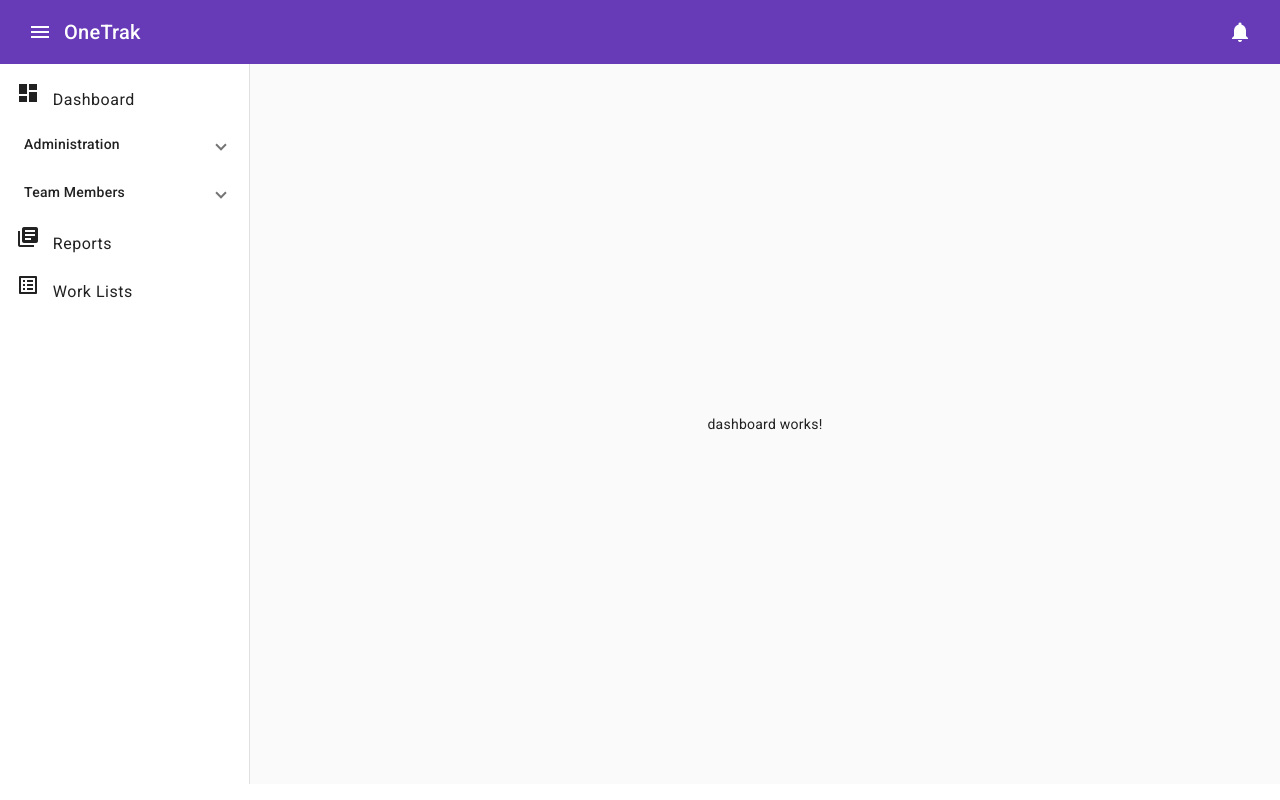
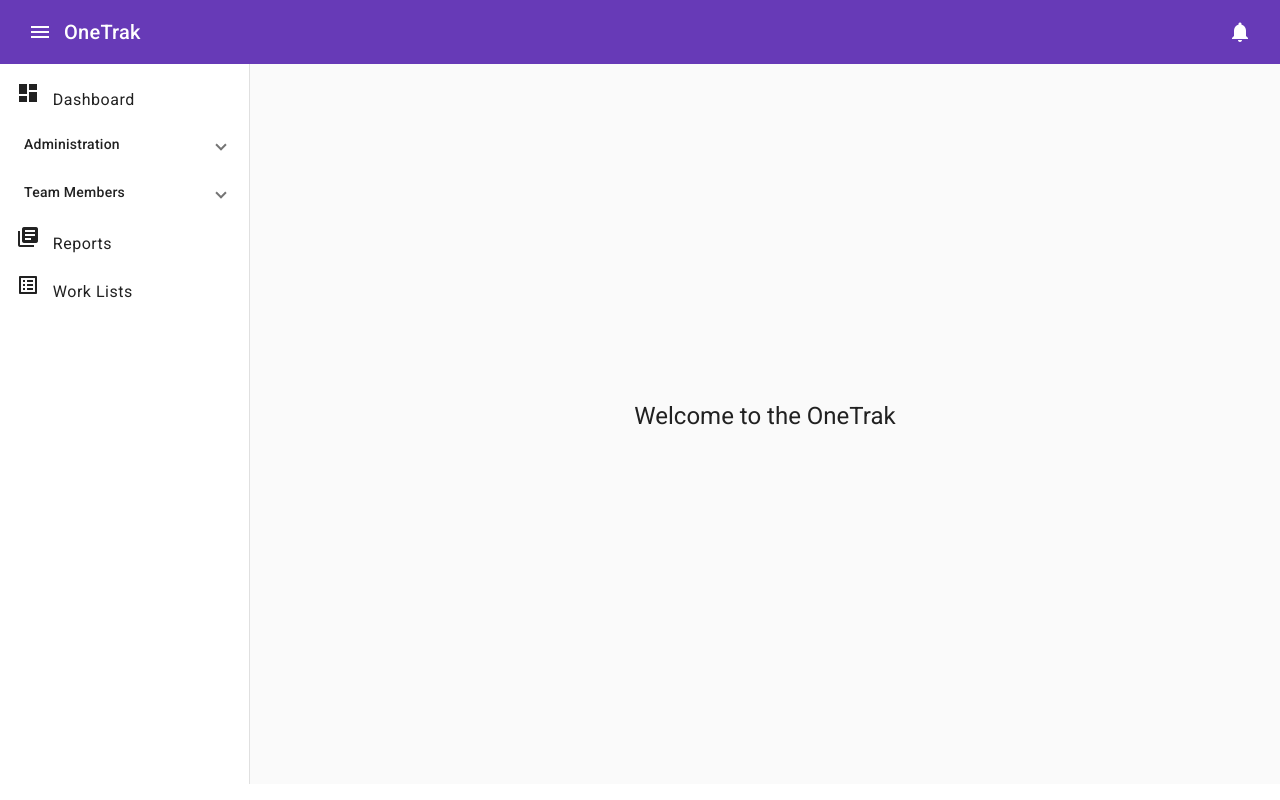
Before and after one commit to DFWTexan/OneTrack_v2, an Angular app in the folder onetrack_v2.client/: page /dashboard in a window 1280 px wide. Built offline with nearby package versions, Linux system fonts and the light colour scheme.

Commit message:
Update dashboard.component.html

```diff
--- a/onetrack_v2.client/src/app/dashboard/dashboard/dashboard.component.html
+++ b/onetrack_v2.client/src/app/dashboard/dashboard/dashboard.component.html
@@ -1,3 +1,3 @@
 <div class="app-sidenav-content">
-    dashboard works!
+    <h1>Welcome to the OneTrak</h1>
 </div>
```
